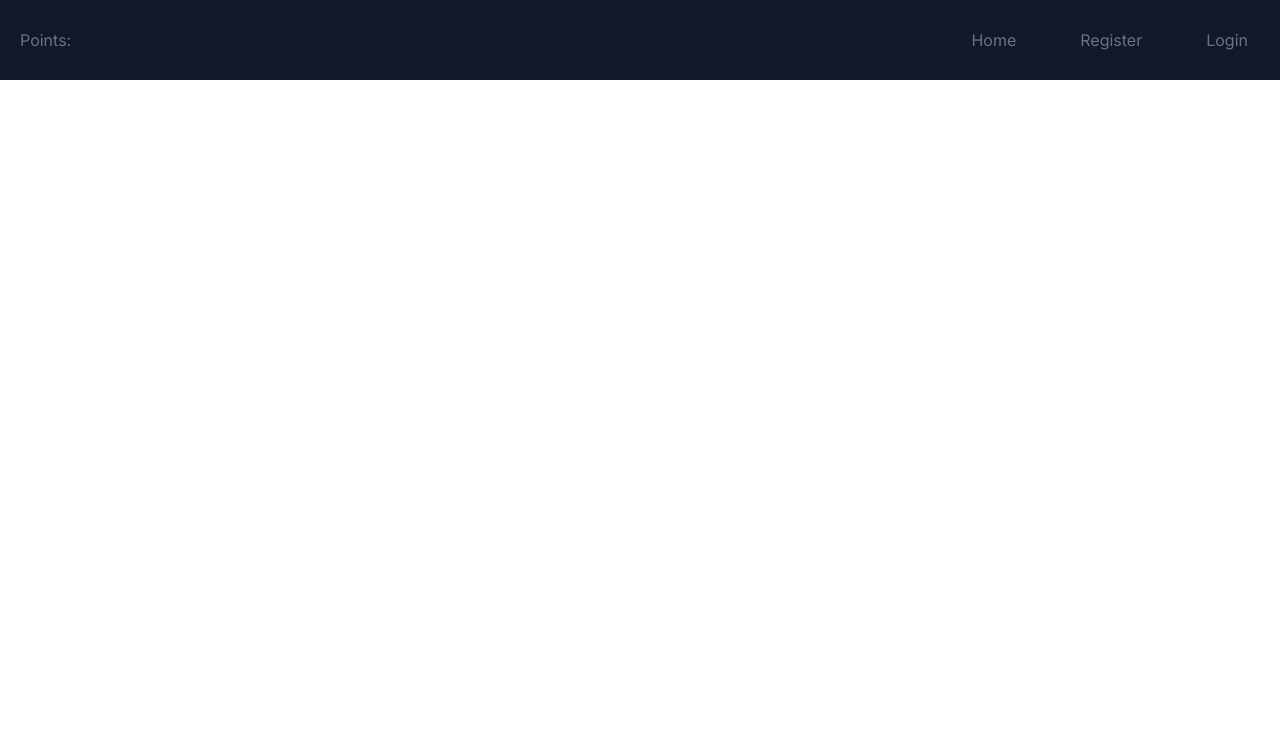
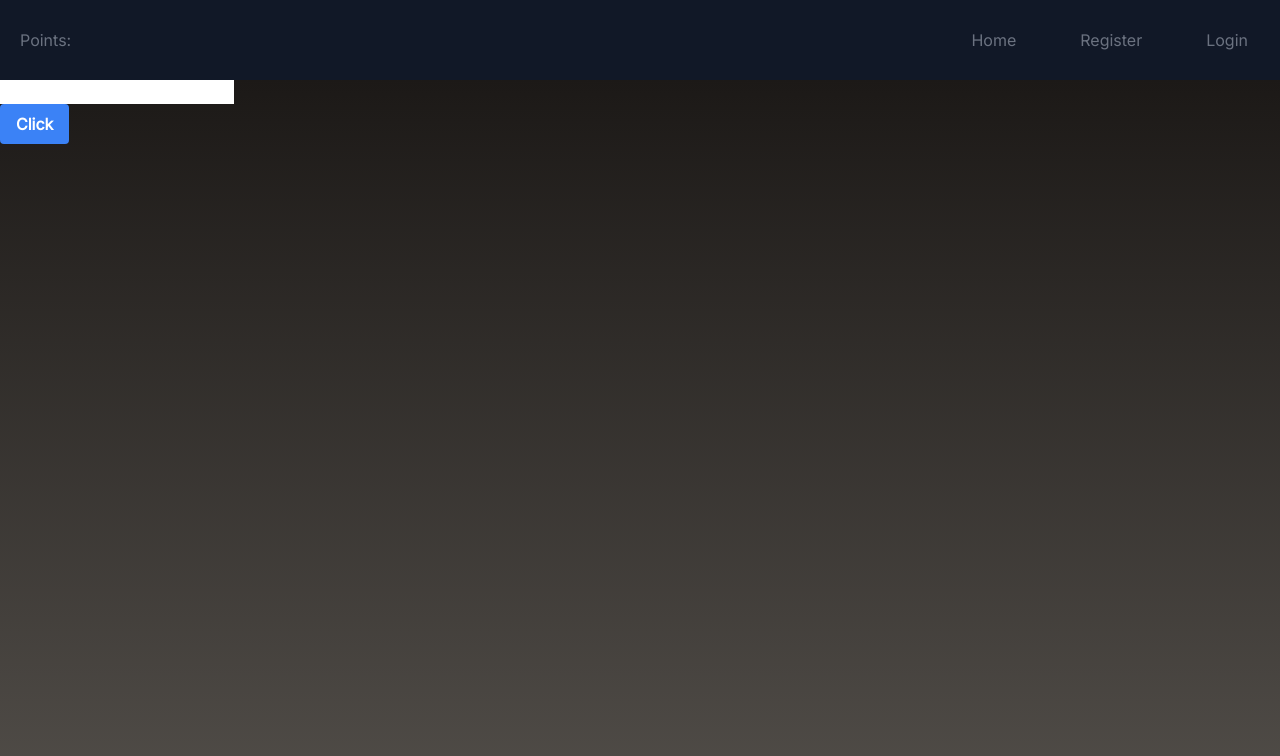
Before and after one commit to rkawk1234/Live-Score, a React (Create React App) app in the folder client/: page /pastgames in a window 1280 px wide. Shown: the top 756 px of the page. Built offline with nearby package versions, Linux system fonts and the light colour scheme; a web font is replaced by a local one.

Commit message:
play section gone, past games now

```diff
--- a/client/src/App.js
+++ b/client/src/App.js
@@ -4,7 +4,7 @@ import Home from './components/home';
 import Login from './components/login';
 import Register from './components/register';
 import Livescore from './components/livescore';
-import Play from './components/play'
+import PastGames from './components/pastgames'
 import jwt_decode from 'jwt-decode'
 import { useState } from 'react'
 
@@ -59,7 +59,7 @@ function App() {
             </li>}
 
             {bool && <li className='px-8 my-auto cursor-pointer capitalize font-medium text-gray-500 hover:scale-125 duration-200'>
-              <Link to='/play'>Play</Link>
+              <Link to='/pastgames'>Past Games</Link>
             </li>}
 
             <li className='px-8 my-auto cursor-pointer capitalize font-medium text-gray-500 hover:scale-125 duration-200'>
@@ -98,7 +98,7 @@ function App() {
               </li>}
 
               {bool && <li className='px-8 my-auto cursor-pointer capitalize font-medium text-gray-500 hover:scale-125 duration-200'>
-                <Link to='/play'>Play</Link>
+                <Link to='/pastgames'>Past Games</Link>
               </li>}
 
               <li className='px-8 my-auto cursor-pointer capitalize font-medium text-gray-500 hover:scale-125 duration-200'>
@@ -127,7 +127,7 @@ function App() {
           <Route exact path='/livescore' element={<Livescore />} />
           <Route exact path='/login' element={<Login />} />
           <Route exact path='/register' element={<Register />} />
-          <Route exact path='/play' element= {<Play />} />
+          <Route exact path='/pastgames' element= {<PastGames />} />
         </Routes>
       </Router>
     </div>
--- a/client/src/components/livescore/index.js
+++ b/client/src/components/livescore/index.js
@@ -31,7 +31,7 @@ const Livescore = () => {
 
       for (let i=0; i<json.response.length;i++){
 
-        document.getElementById("liveData").innerHTML += "<tr> <td>"+ json.response[i].teams.home.name +"</td> <td>"+ json.response[i].goals.home +"</td> <td>"+json.response[i].goals.away+" </td>  <td>"+ json.response[i].teams.away.name +"</td> </tr>"
+        document.getElementById("liveData").innerHTML += "<tr> <td> <img src=" + json.response[i].teams.home.logo +"><img/>"+ json.response[i].teams.home.name +"</td> <td>"+ json.response[i].goals.home +"</td> <td>"+json.response[i].goals.away+" </td>  <td>"+ json.response[i].teams.away.name +"</td> </tr>"
       }
 
 
--- /dev/null
+++ b/client/src/components/pastgames/index.js
@@ -0,0 +1,23 @@
+import React from 'react'
+import './index.css'
+
+const PastGames = () => {
+  return (
+    <div className='h-screen w-full bg-gradient-to-b from-stone-900 to-stone-600'>
+      <form className="w-2/3">
+        <input type="text" id="league"></input>
+        <br/>
+        <button className="bg-blue-500 hover:bg-blue-700 text-white font-bold py-2 px-4 rounded" type="submit" value="Submit">Click</button>
+
+      </form>
+
+
+
+    </div>
+
+
+
+  )
+}
+
+export default PastGames
--- a/client/src/components/play/index.js
+++ /dev/null
@@ -1,18 +0,0 @@
-import React from 'react'
-import './index.css'
-
-const Play = () => {
-  return (
-    <div className='h-screen w-full bg-gradient-to-b from-stone-900 to-stone-600'>
-
-
-
-
-    </div>
-
-
-
-  )
-}
-
-export default Play
```
Also changed, not shown: client/src/components/pastgames/index.css (added).
